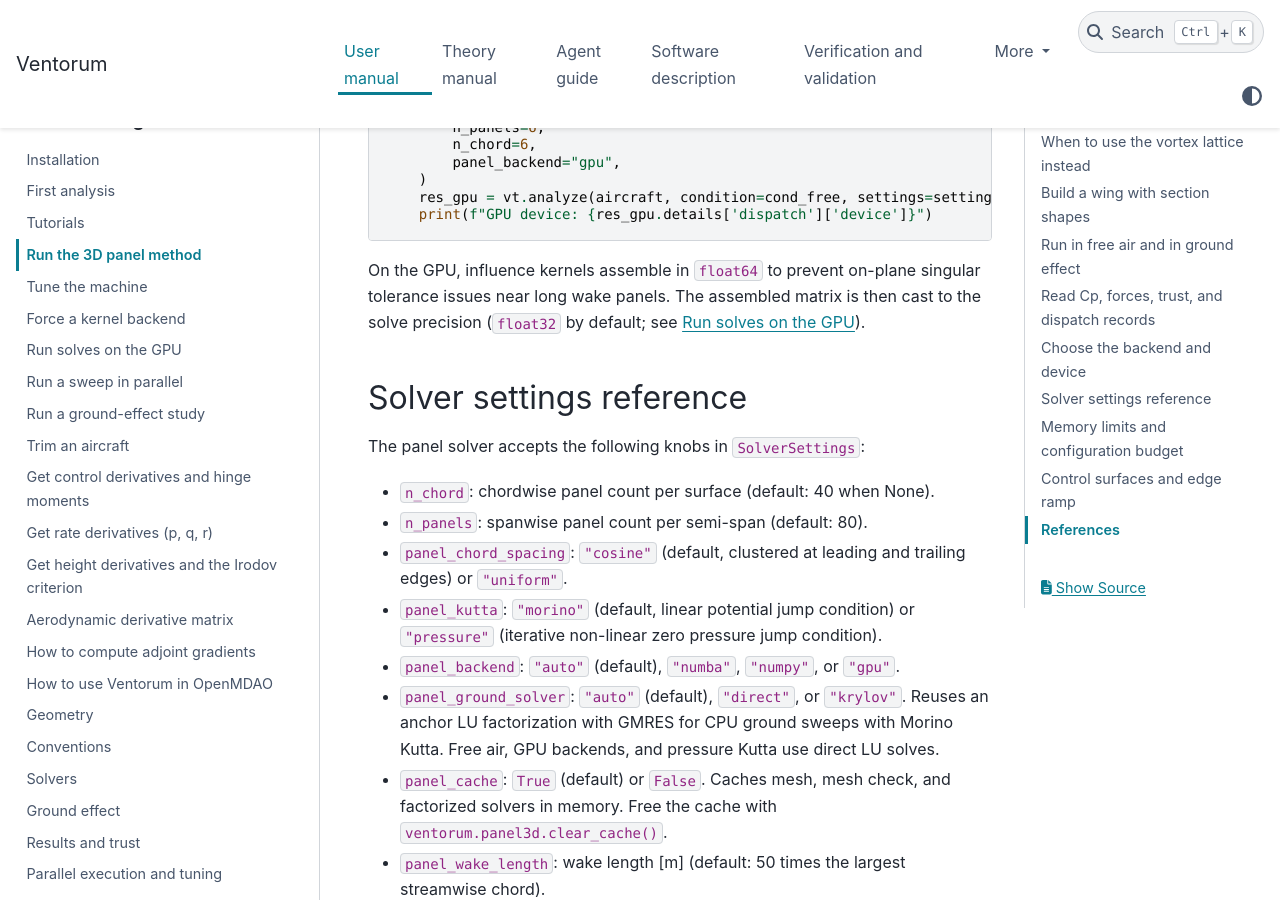
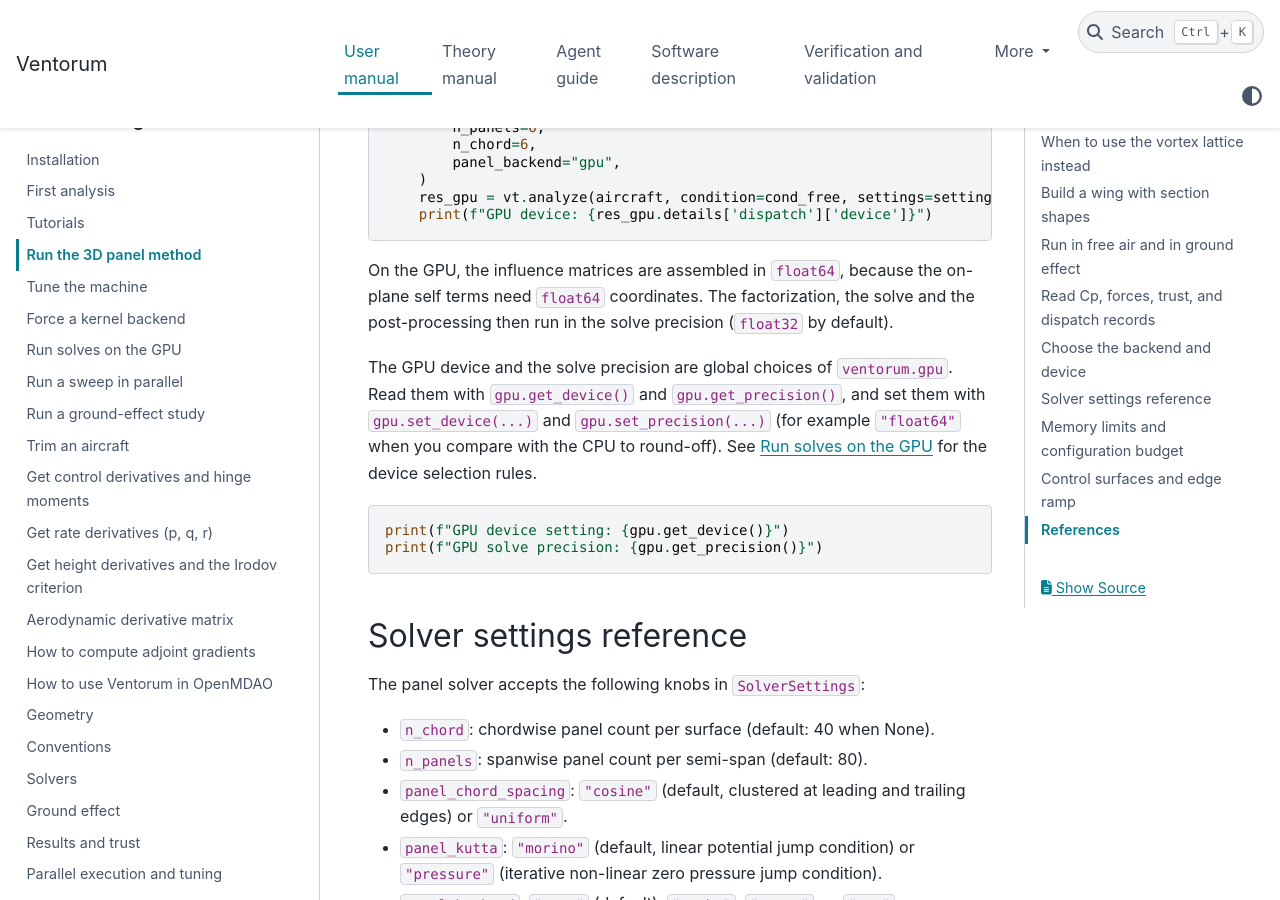
Before and after one commit to manrd/Ventorum, a Sphinx documentation site: the page built from docs/user/how_to_panel3d.md, in a window 1280 px wide and 900 px high, scrolled down 3522 px. Built offline with Sphinx 7.4.7 and the PyData theme 0.15.4, drawn with Linux system fonts in a browser that asks for light colours; some of the changed text lies outside the part shown.

Commit message:
Correct the 3D panel guide and tie its numbers to the code
The reason for the float64 assembly on the GPU now follows the code: the
on-plane self terms need float64 coordinates. The guide now shows how to
read and set the GPU device and the solve precision. A test checks that
every number of the guide (memory budgets, configuration limit, control
transition, wake length, default panel counts) equals the value in the
code. Cavitation margins are removed (incompressible air), and the test
that patches the GPU check has a name that says what it checks.

Co-Authored-By: Claude Opus 5.5 <noreply@anthropic.com>

````diff
--- a/docs/user/how_to_panel3d.md
+++ b/docs/user/how_to_panel3d.md
@@ -131,7 +131,14 @@ if gpu.available():
     print(f"GPU device: {res_gpu.details['dispatch']['device']}")
 ```
 
-On the GPU, influence kernels assemble in `float64` to prevent on-plane singular tolerance issues near long wake panels. The assembled matrix is then cast to the solve precision (`float32` by default; see [Run solves on the GPU](how_to_gpu)).
+On the GPU, the influence matrices are assembled in `float64`, because the on-plane self terms need `float64` coordinates. The factorization, the solve and the post-processing then run in the solve precision (`float32` by default).
+
+The GPU device and the solve precision are global choices of `ventorum.gpu`. Read them with `gpu.get_device()` and `gpu.get_precision()`, and set them with `gpu.set_device(...)` and `gpu.set_precision(...)` (for example `"float64"` when you compare with the CPU to round-off). See [Run solves on the GPU](how_to_gpu) for the device selection rules.
+
+```python
+print(f"GPU device setting: {gpu.get_device()}")
+print(f"GPU solve precision: {gpu.get_precision()}")
+```
 
 ## Solver settings reference
 
````
Also changed, not shown: other parts of docs/user/how_to_panel3d.md (+1 -1 lines), 1 other file.
